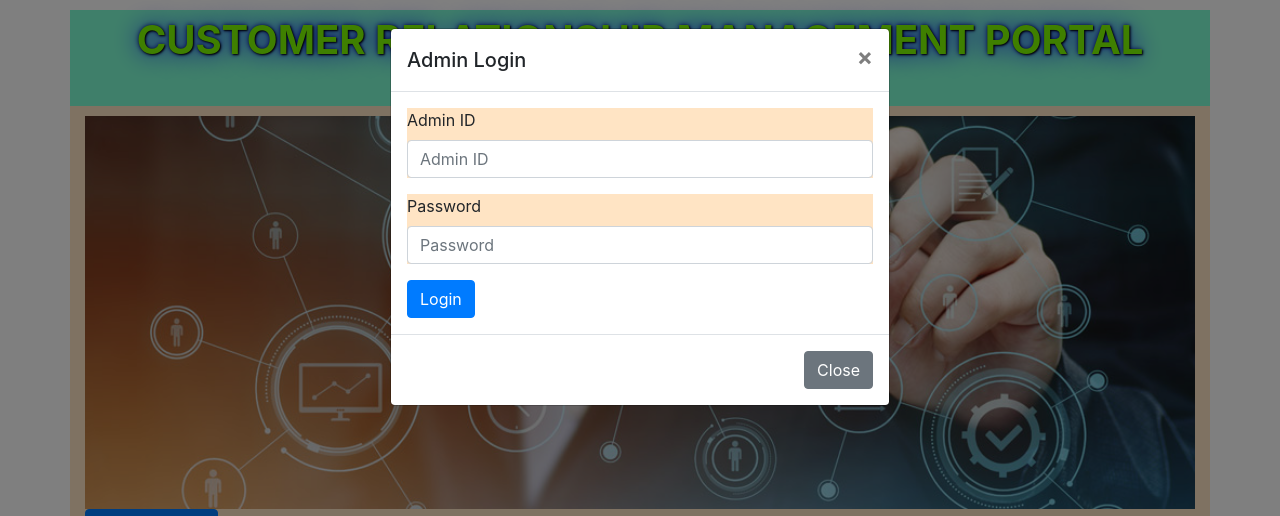
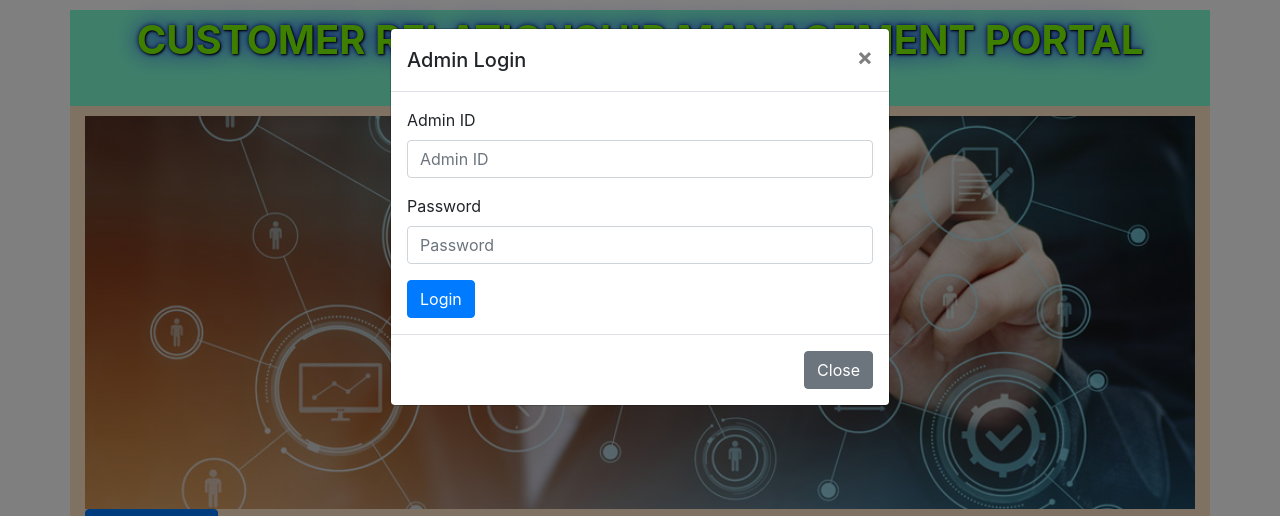
Before and after one commit to LearnTheGithub/CRMP, a PHP site: page / in a window 1280 px wide, after a click on "ADMIN LOGIN". Shown: the top 516 px of the page. Run offline with PHP 8.4, Linux system fonts and the light colour scheme.

Commit message:
admin modal color changed

```diff
--- a/index.php
+++ b/index.php
@@ -116,7 +116,7 @@ if ($conn->connect_error) {
         background-color: aquamarine;
       }
 
-      .form-group {
+      #login-form {
         background-color: bisque;
       }
       .responsive {
```
